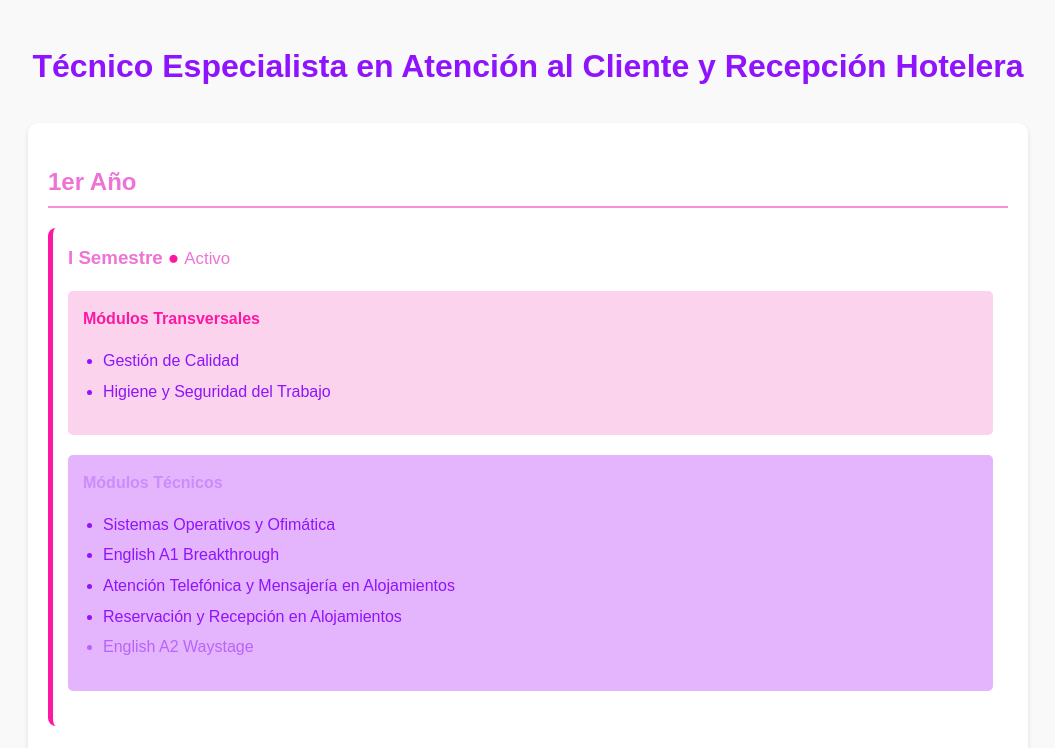
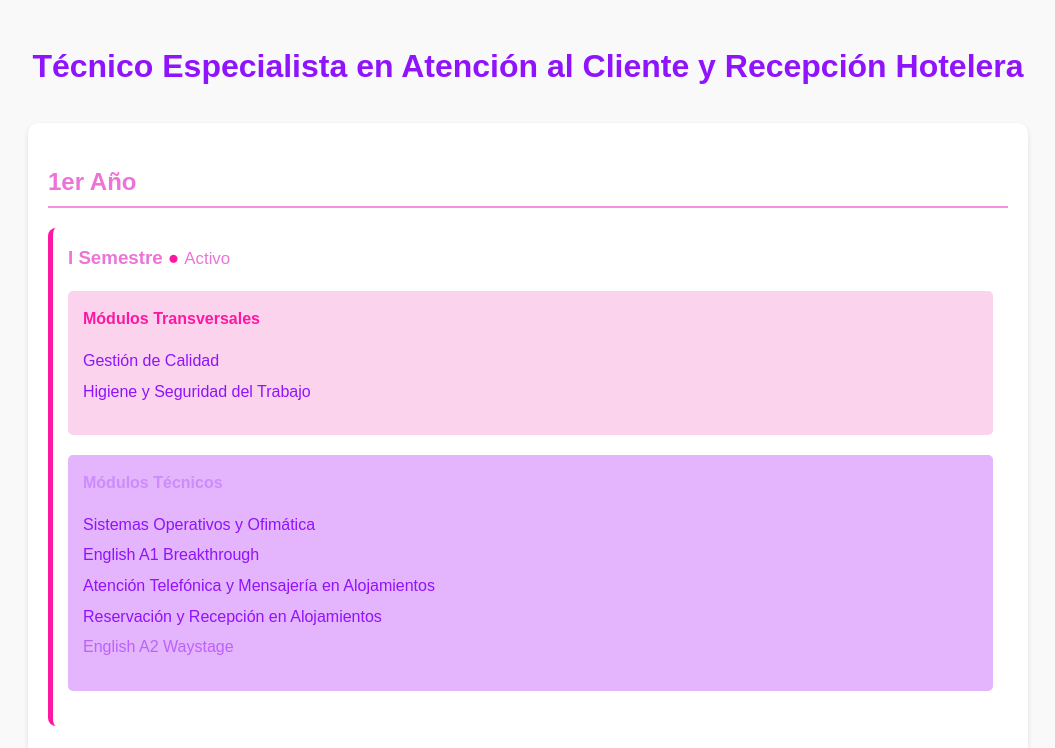
Before and after one commit to jk2yk97/01, a plain HTML site: page index.html in a window 1280 px wide. Shown: the top 748 px of the page, without its empty margins (112-1167 px from the left). Drawn offline with Linux system fonts and the light colour scheme.

Commit message:
Update style.css

```diff
--- a/style.css
+++ b/style.css
@@ -97,7 +97,8 @@ h1 {
 }
 
 .module ul {
-    padding-left: 20px;
+    padding-left: 0;
+    list-style-type: none;
 }
 
 .module li {
```
